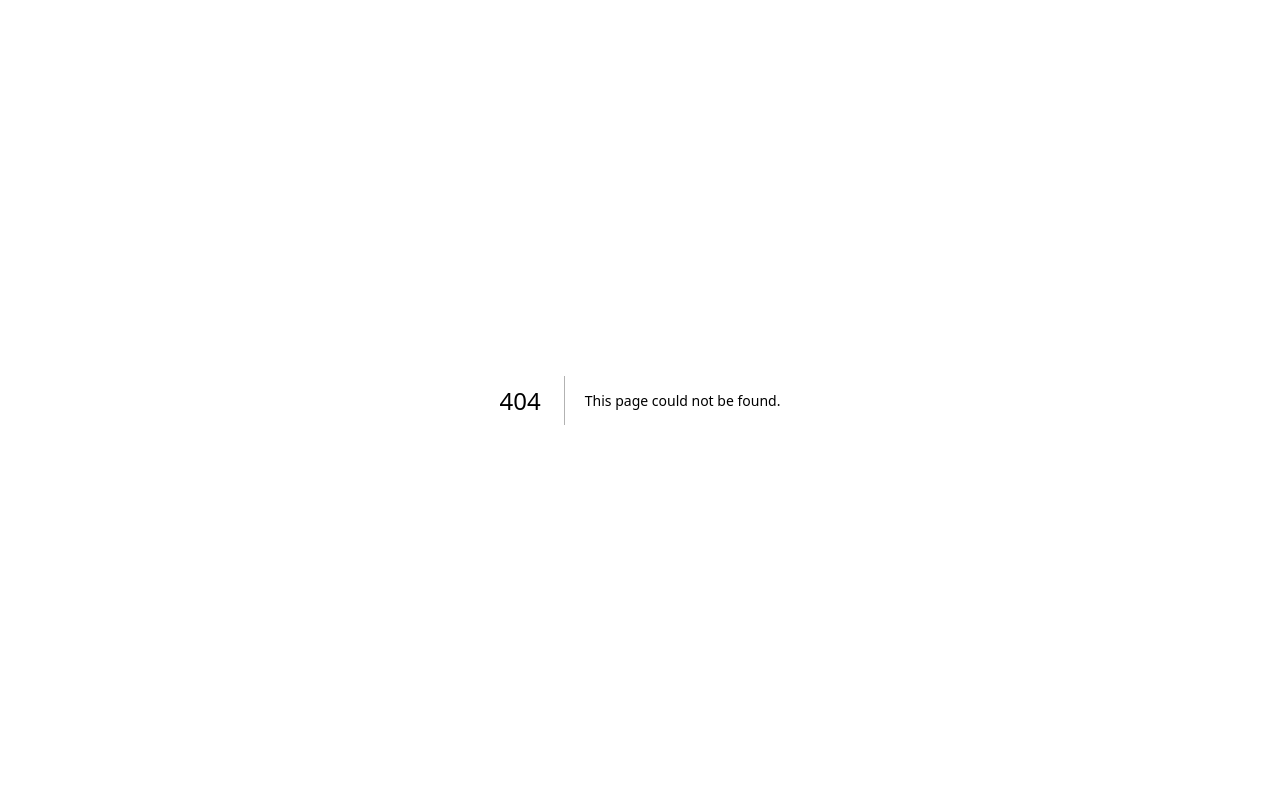
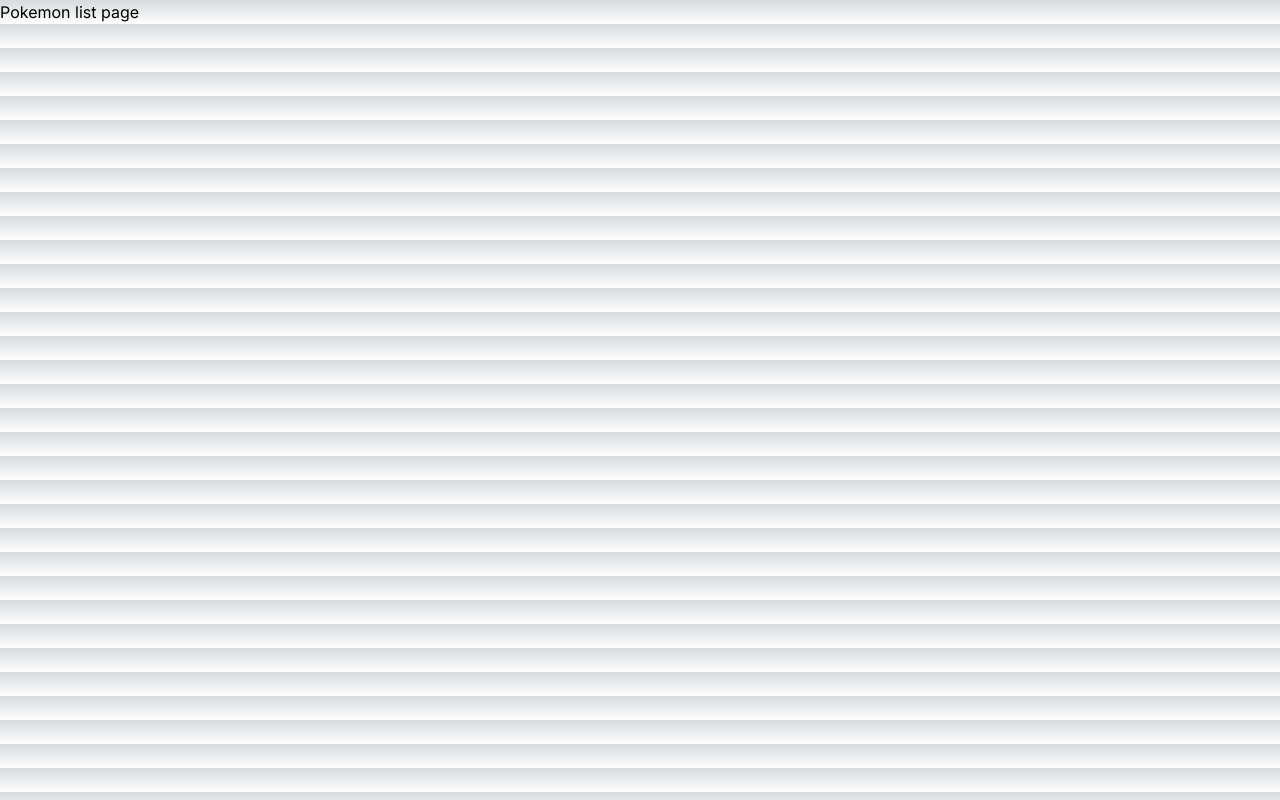
Before and after one commit to IfSince/advanced-specialised-project, a Next.js app: page /pokemon in a window 1280 px wide. Before the commit this address had no page. Built offline with nearby package versions, Linux system fonts and the light colour scheme.

Commit message:
Anlegen des Routings

```diff
--- /dev/null
+++ b/src/app/pokemon/page.tsx
@@ -0,0 +1,7 @@
+export default function Page() {
+  return (
+    <div>
+      Pokemon list page
+    </div>
+  )
+}
```
